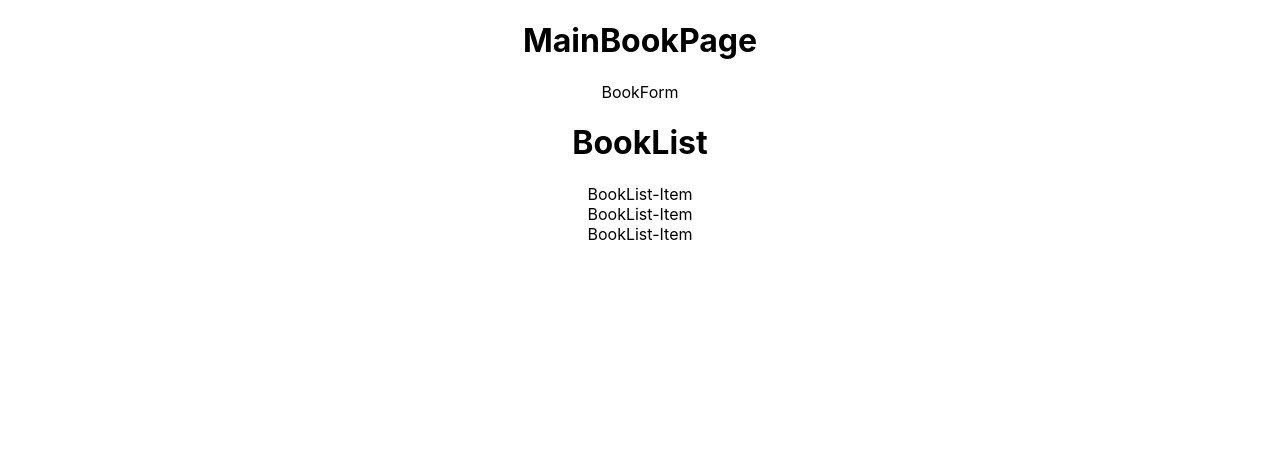
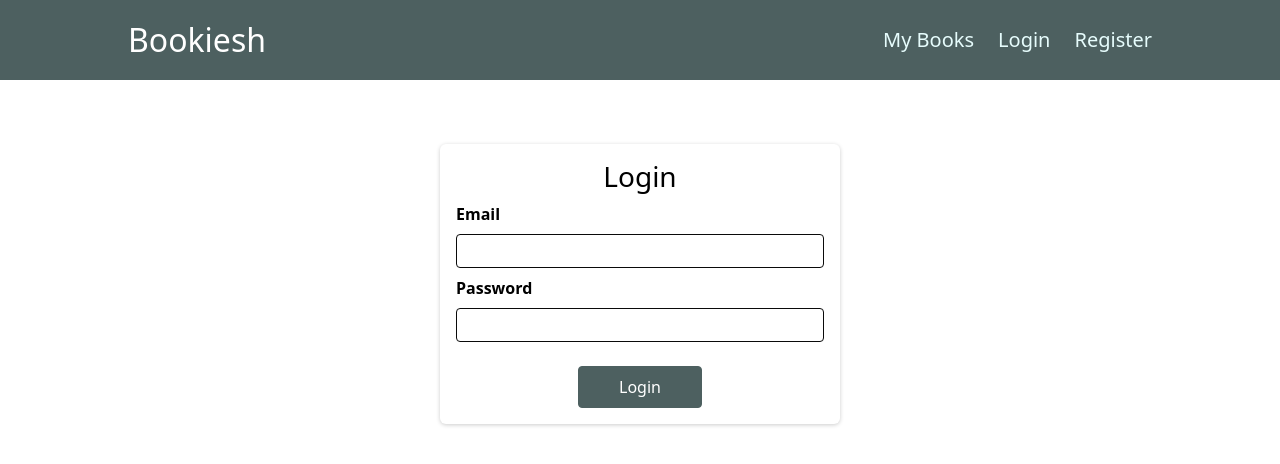
Before and after one commit to krupa2029/BookCollection, a React (Create React App) app: page /login in a window 1280 px wide. Shown: the top 464 px of the page. Built offline with nearby package versions, Linux system fonts and the light colour scheme.

Commit message:
Create: UI of login and register page

```diff
--- a/package.json
+++ b/package.json
@@ -6,9 +6,11 @@
     "@testing-library/jest-dom": "^5.16.4",
     "@testing-library/react": "^12.1.4",
     "@testing-library/user-event": "^13.5.0",
+    "bootstrap": "^5.1.3",
     "react": "^18.0.0",
+    "react-bootstrap": "^2.2.3",
     "react-dom": "^18.0.0",
-    "react-router-dom": "^5.3.0",
+    "react-router-dom": "^6.3.0",
     "react-scripts": "5.0.0",
     "web-vitals": "^2.1.4"
   },
--- a/src/App.js
+++ b/src/App.js
@@ -1,31 +1,22 @@
-import { Route } from "react-router-dom";
-import { Router } from "react-router-dom";
-import { Switch } from "react-router-dom";
+import { Route, Router, Routes } from "react-router-dom";
 import "./App.css";
 import { MainBookPage } from "./components/books/MainBookPage";
 import { Layout } from "./components/layout/Layout";
 import { Login } from "./components/userAccount/Login";
 import { Register } from "./components/userAccount/Register";
 
-
 function App() {
   return (
     <div className="App">
-      <Layout>
-        <Switch>
-        <Router>
-          <Route path="/mybooks">
-            <MainBookPage />
-          </Route>
-          <Route path="/login">
-            <Login />
-          </Route>
-          <Route path="/register">
-            <Register />
-          </Route>
-          </Router>
-        </Switch>
-      </Layout>
+
+        <Layout>
+          <Routes>
+            <Route path="/" element={<MainBookPage />} />
+            <Route path="/login" element={<Login />} />
+            <Route path="/register" element={<Register />} />
+          </Routes>
+        </Layout>
+
     </div>
   );
 }
--- a/src/components/layout/Layout.js
+++ b/src/components/layout/Layout.js
@@ -1,13 +1,11 @@
 import React from 'react';
-import { BookList } from '../books/BookList';
-import { MainBookPage } from '../books/MainBookPage';
 import { Navbar } from '../navbar/Navbar';
 
-export const Layout = () => {
+export const Layout = (props) => {
   return (
     <div>
-    {/* <Navbar></Navbar> */}
-    <MainBookPage></MainBookPage>
+      <Navbar></Navbar>
+      <main>{props.children}</main>
     </div>
   )
 }
--- a/src/components/navbar/Navbar.js
+++ b/src/components/navbar/Navbar.js
@@ -1,5 +1,5 @@
 import React from "react";
-import { NavLink } from "react-router-dom";
+import { Link} from "react-router-dom";
 import classes from "./Navbar.module.css";
 
 export const Navbar = () => {
@@ -9,19 +9,19 @@ export const Navbar = () => {
       <nav className={classes.nav}>
         <ul>
           <li>
-            <NavLink to="/mybooks" activeClassName={classes.active}>
+            <Link to="/">
               My Books
-            </NavLink>
+            </Link>
           </li>
           <li>
-            <NavLink to="/login" activeClassName={classes.active}>
+            <Link to="/login">
               Login
-            </NavLink>
+            </Link>
           </li>
           <li>
-            <NavLink to="/register" activeClassName={classes.active}>
+            <Link to="/register">
               Register
-            </NavLink>
+            </Link>
           </li>
         </ul>
       </nav>
--- a/src/components/navbar/Navbar.module.css
+++ b/src/components/navbar/Navbar.module.css
@@ -1,5 +1,4 @@
 .header {
-    width: 100%;
     height: 5rem;
     display: flex;
     padding: 0 10%;
@@ -27,11 +26,11 @@
 
   .nav a {
     text-decoration: none;
-    color: #88dfdf;
+    color: #e6fcfc;
   }
 
   .nav a:hover,
   .nav a:active,
   .nav a.active {
-    color: #e6fcfc;
+    color: #88dfdf;
   }
--- a/src/components/userAccount/Login.js
+++ b/src/components/userAccount/Login.js
@@ -1,7 +1,23 @@
-import React from 'react'
+import React from "react";
+import classes from "./Login.module.css";
 
 export const Login = () => {
   return (
-    <div>Login</div>
-  )
+    <section className={classes.auth}>
+      <h3>Login</h3>
+      <form>
+        <div className={classes.control}>
+          <label htmlFor="email">Email</label>
+          <input type="email" id="email" required />
+        </div>
+        <div className={classes.control}>
+          <label htmlFor="password">Password</label>
+          <input type="password" id="password" required />
+        </div>
+        <div className={classes.actions}>
+          <button>Login</button>
+        </div>
+      </form>
+    </section>
+  );
 };
--- /dev/null
+++ b/src/components/userAccount/Login.module.css
@@ -0,0 +1,71 @@
+.auth {
+    margin: 4rem auto;
+    width: 95%;
+    max-width: 25rem;
+    border-radius: 6px;
+    box-shadow: 0 1px 4px rgba(0, 0, 0, 0.2);
+    padding: 1rem;
+    text-align: center;
+    color: black;
+  }
+
+  .auth h1 {
+    text-align: center;
+    color: black;
+  }
+
+  .control {
+    margin-bottom: 0.5rem;
+  }
+
+  .control label {
+    display: block;
+    color: black;
+    font-weight: bold;
+    text-align: left;
+    margin-bottom: 0.5rem;
+  }
+
+  .control input {
+    font: inherit;
+    border-radius: 4px;
+    border: 1px solid rgb(10, 10, 10);
+    width: 100%;
+    text-align: left;
+    padding: 0.25rem;
+  }
+
+  .actions {
+    margin-top: 1.5rem;
+    display: flex;
+    flex-direction: column;
+    align-items: center;
+  }
+
+  .actions button {
+    cursor: pointer;
+    font: inherit;
+    background-color: #4d6060;
+    border: 1px solid #4d6060;
+    color: white;
+    border-radius: 4px;
+    padding: 0.5rem 2.5rem;
+  }
+
+  .actions button:hover {
+    background-color: #4d6060c7;
+    border-color: #4d6060;
+  }
+
+  .actions .toggle {
+    margin-top: 1rem;
+    background-color: transparent;
+    color: #4d6060;
+    border: none;
+    padding: 0.15rem 1.5rem;
+  }
+
+  .actions .toggle:hover {
+    background-color: transparent;
+    color: #4d6060;
+  }
--- a/src/components/userAccount/Register.js
+++ b/src/components/userAccount/Register.js
@@ -1,7 +1,35 @@
-import React from 'react'
+import React from "react";
+import classes from './Login.module.css';
 
 export const Register = () => {
   return (
-    <div>Register</div>
-  )
+    <section className={classes.auth}>
+      <h3>Register</h3>
+      <form >
+        <div className={classes.control}>
+          <label htmlFor="email">First Name</label>
+          <input type="email" id="email" required />
+        </div>
+        <div className={classes.control}>
+          <label htmlFor="email">Last Name</label>
+          <input type="email" id="email" required />
+        </div>
+        <div className={classes.control}>
+          <label htmlFor="email">Email</label>
+          <input type="email" id="email" required />
+        </div>
+        <div className={classes.control}>
+          <label htmlFor="password">Password</label>
+          <input type="password" id="password" required />
+        </div>
+        <div className={classes.control}>
+          <label htmlFor="password">Confirm Password</label>
+          <input type="password" id="password" required />
+        </div>
+        <div className={classes.actions}>
+          <button>Register</button>
+        </div>
+      </form>
+    </section>
+  );
 };
--- a/src/index.js
+++ b/src/index.js
@@ -1,8 +1,14 @@
 import React from "react";
 import "./index.css";
 import App from "./App";
+import 'bootstrap/dist/css/bootstrap.min.css';
 
 import { createRoot } from "react-dom/client";
+import { BrowserRouter } from "react-router-dom";
 const container = document.getElementById("root");
 const root = createRoot(container);
-root.render(<App />);
+root.render(
+  <BrowserRouter>
+    <App />
+  </BrowserRouter>
+);
```
Also changed, not shown: 1 other file (tests, documents, lock files or other folders).
